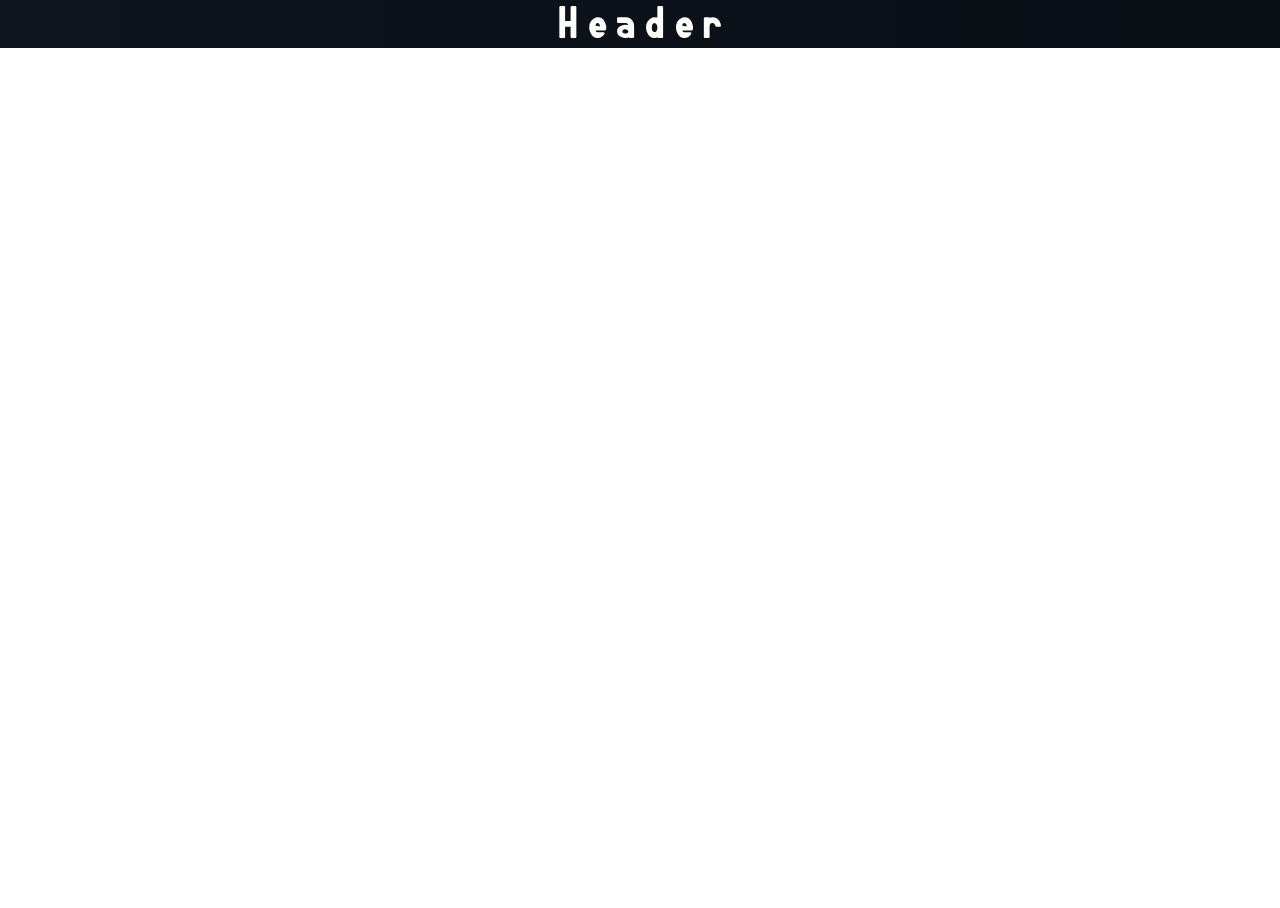
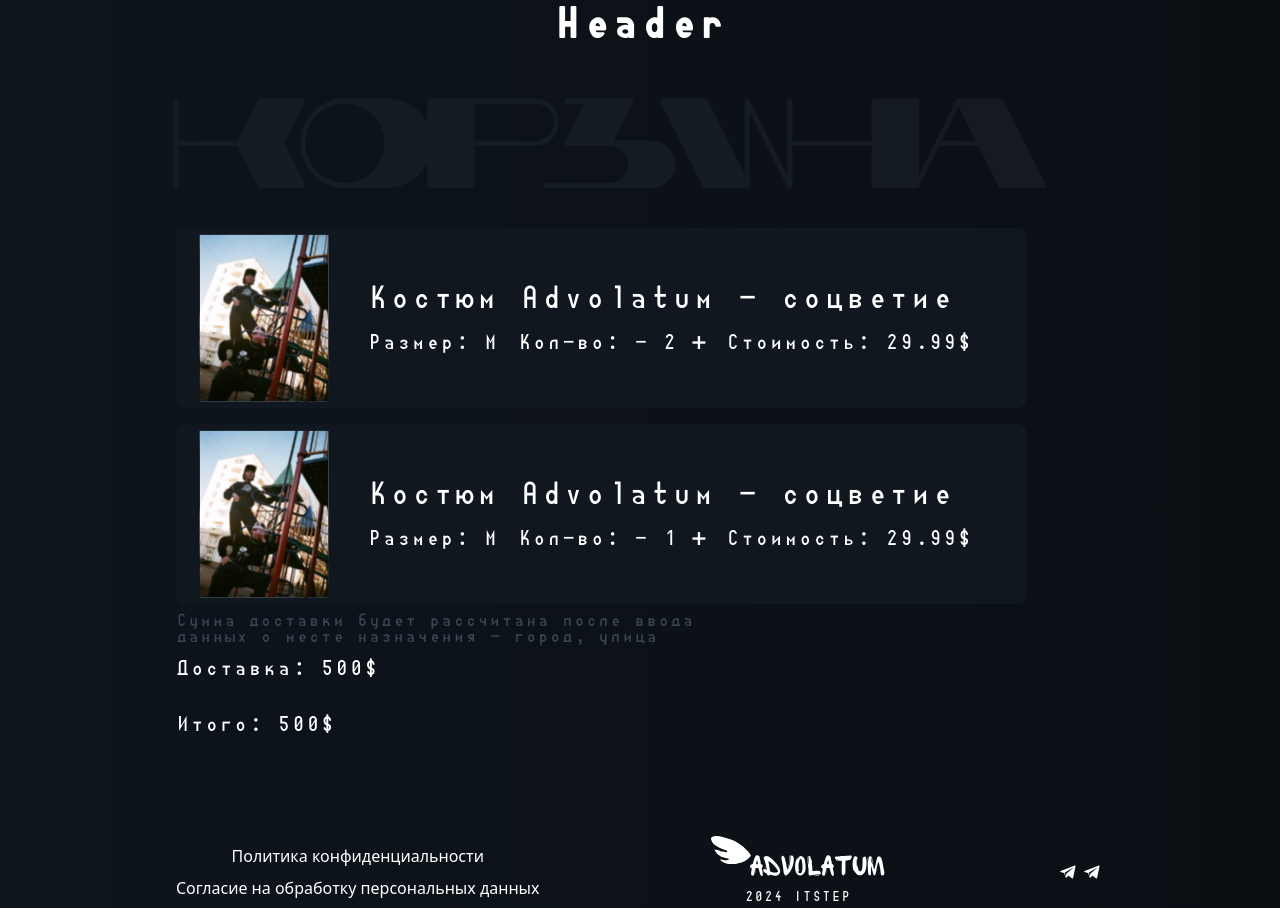
Before and after one commit to Amirhan0/fashion-ecommerce, a React (Vite) app: page /cart in a window 1280 px wide. Before the commit this address had no page. Before the commit the page ends 800 px from the top, so only its background shows below. Built offline with nearby package versions, Linux system fonts and the light colour scheme.

Commit message:
add: +cart

```diff
--- /dev/null
+++ b/src/components/ClothingCartComponent.jsx
@@ -0,0 +1,63 @@
+const ClothingCartComponent = () => {
+const carts = [
+    {id: 1,
+    name: "Костюм Advolatum - соцветие",
+    size: "M",
+    color: "Blue",
+    price: 29.99,
+    quantity: 2,
+    imageUrl: "/forThisSeason.svg"},
+
+    {id: 2,
+        name: "Костюм Advolatum - соцветие",
+        size: "M",
+        color: "Blue",
+        price: 29.99,
+        quantity: 1,
+        imageUrl: "/forThisSeason.svg"},
+
+
+]
+
+    return (
+        <>
+        <div className="flex flex-col h-full mt-9">
+        <h1 className="leading-none text-9xl noselect text-[#1F252D] font-usuallybold opacity-50 text-left">
+            Корзина
+        </h1>
+        {carts.map((cart) => (
+         <div className="flex flex-row items-center w-[850px] h-[180px] bg-[#10171F] rounded-lg mt-4">
+         <div>
+            <img src="/photoGallery2.svg" className="w-44 h-44" alt="" />
+         </div>
+        <div className="flex flex-col ml-4">
+    <div className="gap-3">
+      <h1 className="font-uindbase text-white text-4xl">{cart.name}</h1>
+    </div>
+    <div className="mt-2 flex flex-row justify-between gap-5">
+      <span className="text-white font-uindbase text-2xl">Размер: {cart.size}</span>
+      <p className="text-white font-uindbase text-2xl">Кол-во: <span className="cursor-pointer">-</span> {cart.quantity} <span className="cursor-pointer">+</span></p>
+      <span className="text-white font-uindbase text-2xl">Стоимость: {cart.price}$</span>
+    </div>
+  </div>
+</div>
+        ))}
+            <div className="flex flex-col mt-2">
+                <div>
+                <p className="text-[#3B4654] text-xl font-uindbase font-normal leading-4">
+  Сумма доставки будет рассчитана после ввода <br />
+  данных о месте назначения - город, улица
+</p>
+                </div>
+                <div className="flex flex-col text-left mt-2">
+                    <span className="text-white font-uindbase font-normal text-2xl">Доставка:        500$</span>
+                    <br />
+                    <span className="text-white font-uindbase text-2xl">Итого:        500$</span>
+                </div>
+            </div>
+        </div>
+        </>
+    )
+}
+
+export default ClothingCartComponent
--- /dev/null
+++ b/src/pages/ShoppingCartPage.jsx
@@ -0,0 +1,12 @@
+import ClothingCartComponent from "../components/ClothingCartComponent";
+import FooterForEveryone from "../components/FooterForEveryone";
+const ShoppingCartPage = () => {
+    return (
+        <>
+        <ClothingCartComponent/>
+        <FooterForEveryone/>
+        </>
+    )
+}
+
+export default ShoppingCartPage;
--- a/src/routes/router.jsx
+++ b/src/routes/router.jsx
@@ -2,12 +2,14 @@
 import HomeClothingPage from "../pages/HomeClothingPage";
 import ClothingDocumentation from "../pages/ClothingDocumentation";
 import AboutUsPage from "../pages/AboutUsPage";
+import ShoppingCartPage from "../pages/ShoppingCartPage";
 function AppRouter() {
     return (
         <Routes>
         <Route path="/" element={<HomeClothingPage/>} />
         <Route path="/documentation" element={<ClothingDocumentation/>} />
         <Route path="/about" element={<AboutUsPage/>} />
+        <Route path="/cart" element={<ShoppingCartPage/>} />
         </Routes>
     )
 }
```
